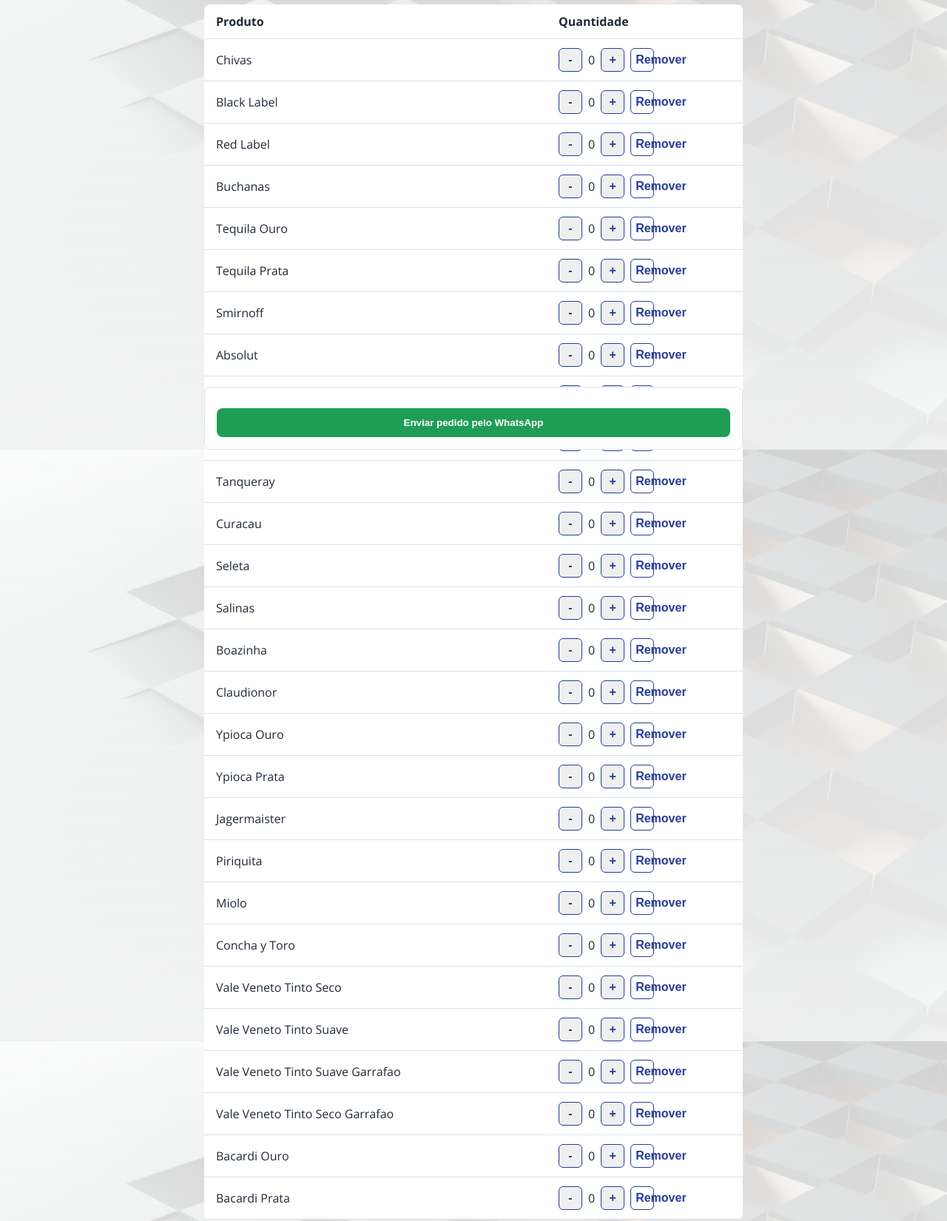
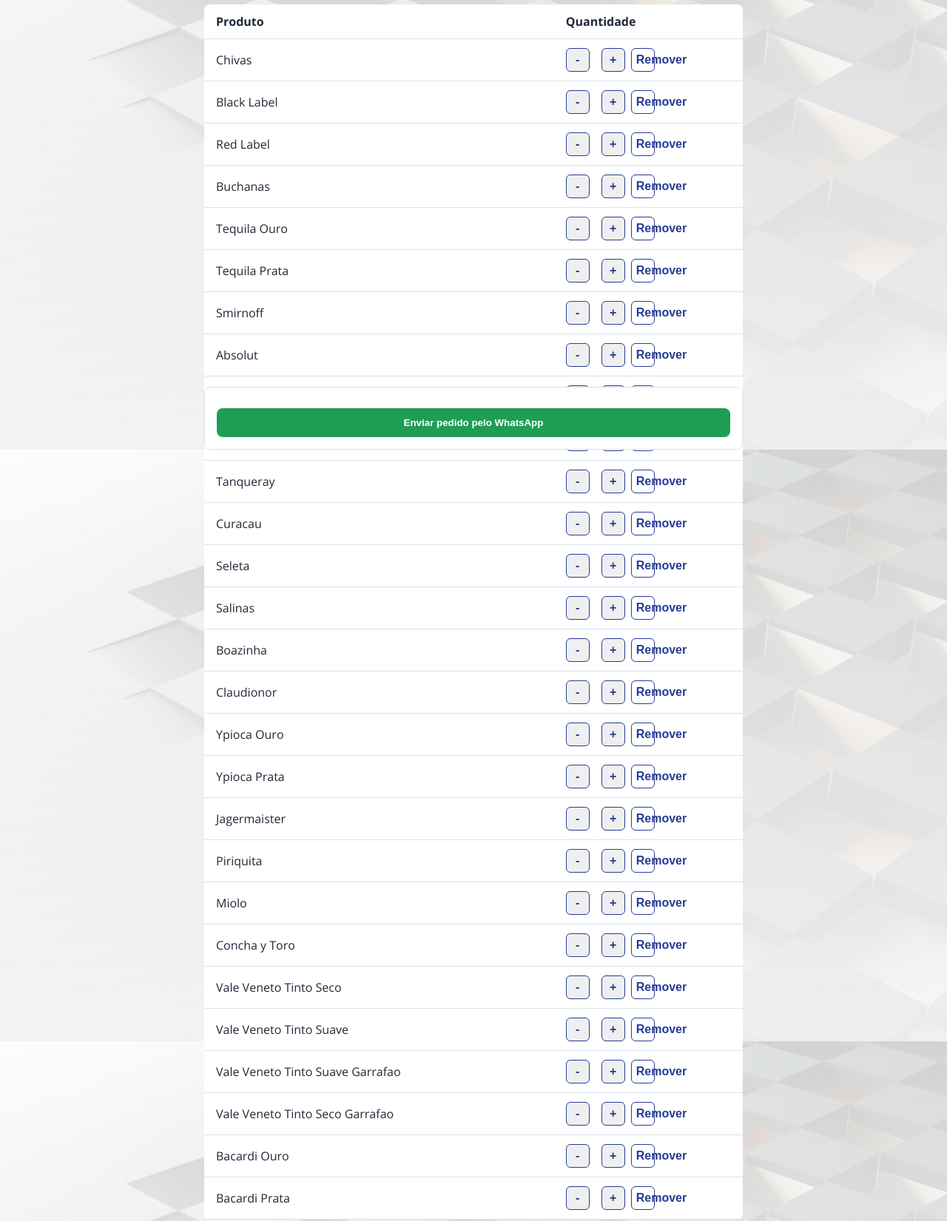
Before and after one commit to alexromacho/portifolho, a plain HTML site: page vero.html in a window 1280 px wide. Shown: the part 192-1843 px from the top of the page at 74% size. Drawn offline with nearby package versions, Linux system fonts and the light colour scheme; a web font is replaced by a local one.

Commit message:
Remove zeros iniciais das quantidades

```diff
--- a/assets.css/style.css
+++ b/assets.css/style.css
@@ -250,6 +250,8 @@
     color: #b42318;
     cursor: pointer;
     font-weight: 700;
+    height: auto;
+    width: auto;
 }
 
 .pedido {
--- a/java.js
+++ b/java.js
@@ -112,7 +112,7 @@
     const controle = botao.closest(".qty");
     const botoes = Array.from(controle.querySelectorAll("button"));
     const valor = controle.querySelector("span");
-    const atual = Number(valor.textContent);
+    const atual = Number(valor.textContent) || 0;
 
     if (botao === botoes[0]) {
         valor.textContent = Math.max(0, atual - 1);
@@ -148,7 +148,7 @@
     }
 
     itemInput.value = "";
-    quantidadeInput.value = "0";
+    quantidadeInput.value = "";
     itemInput.focus();
 }
 
--- a/service-worker.js
+++ b/service-worker.js
@@ -1,4 +1,4 @@
-const CACHE_NAME = "pedidos-fornecedores-v1";
+const CACHE_NAME = "pedidos-fornecedores-v2";
 const ARQUIVOS = [
     "./",
     "./index.html",
--- a/vero.html
+++ b/vero.html
@@ -35,34 +35,34 @@
                     </tr>
                 </thead>
                 <tbody>
-                    <tr data-produto="Chivas"><td>Chivas</td><td><div class="qty"><button type="button">-</button><span>0</span><button type="button">+</button></div></td></tr>
-                    <tr data-produto="Black Label"><td>Black Label</td><td><div class="qty"><button type="button">-</button><span>0</span><button type="button">+</button></div></td></tr>
-                    <tr data-produto="Red Label"><td>Red Label</td><td><div class="qty"><button type="button">-</button><span>0</span><button type="button">+</button></div></td></tr>
-                    <tr data-produto="Buchanas"><td>Buchanas</td><td><div class="qty"><button type="button">-</button><span>0</span><button type="button">+</button></div></td></tr>
-                    <tr data-produto="Tequila Ouro"><td>Tequila Ouro</td><td><div class="qty"><button type="button">-</button><span>0</span><button type="button">+</button></div></td></tr>
-                    <tr data-produto="Tequila Prata"><td>Tequila Prata</td><td><div class="qty"><button type="button">-</button><span>0</span><button type="button">+</button></div></td></tr>
-                    <tr data-produto="Smirnoff"><td>Smirnoff</td><td><div class="qty"><button type="button">-</button><span>0</span><button type="button">+</button></div></td></tr>
-                    <tr data-produto="Absolut"><td>Absolut</td><td><div class="qty"><button type="button">-</button><span>0</span><button type="button">+</button></div></td></tr>
-                    <tr data-produto="Ice"><td>Ice</td><td><div class="qty"><button type="button">-</button><span>0</span><button type="button">+</button></div></td></tr>
-                    <tr data-produto="Curacau Blue"><td>Curacau Blue</td><td><div class="qty"><button type="button">-</button><span>0</span><button type="button">+</button></div></td></tr>
-                    <tr data-produto="Tanqueray"><td>Tanqueray</td><td><div class="qty"><button type="button">-</button><span>0</span><button type="button">+</button></div></td></tr>
-                    <tr data-produto="Curacau"><td>Curacau</td><td><div class="qty"><button type="button">-</button><span>0</span><button type="button">+</button></div></td></tr>
-                    <tr data-produto="Seleta"><td>Seleta</td><td><div class="qty"><button type="button">-</button><span>0</span><button type="button">+</button></div></td></tr>
-                    <tr data-produto="Salinas"><td>Salinas</td><td><div class="qty"><button type="button">-</button><span>0</span><button type="button">+</button></div></td></tr>
-                    <tr data-produto="Boazinha"><td>Boazinha</td><td><div class="qty"><button type="button">-</button><span>0</span><button type="button">+</button></div></td></tr>
-                    <tr data-produto="Claudionor"><td>Claudionor</td><td><div class="qty"><button type="button">-</button><span>0</span><button type="button">+</button></div></td></tr>
-                    <tr data-produto="Ypioca Ouro"><td>Ypioca Ouro</td><td><div class="qty"><button type="button">-</button><span>0</span><button type="button">+</button></div></td></tr>
-                    <tr data-produto="Ypioca Prata"><td>Ypioca Prata</td><td><div class="qty"><button type="button">-</button><span>0</span><button type="button">+</button></div></td></tr>
-                    <tr data-produto="Jagermaister"><td>Jagermaister</td><td><div class="qty"><button type="button">-</button><span>0</span><button type="button">+</button></div></td></tr>
-                    <tr data-produto="Piriquita"><td>Piriquita</td><td><div class="qty"><button type="button">-</button><span>0</span><button type="button">+</button></div></td></tr>
-                    <tr data-produto="Miolo"><td>Miolo</td><td><div class="qty"><button type="button">-</button><span>0</span><button type="button">+</button></div></td></tr>
-                    <tr data-produto="Concha y Toro"><td>Concha y Toro</td><td><div class="qty"><button type="button">-</button><span>0</span><button type="button">+</button></div></td></tr>
-                    <tr data-produto="Vale Veneto Tinto Seco"><td>Vale Veneto Tinto Seco</td><td><div class="qty"><button type="button">-</button><span>0</span><button type="button">+</button></div></td></tr>
-                    <tr data-produto="Vale Veneto Tinto Suave"><td>Vale Veneto Tinto Suave</td><td><div class="qty"><button type="button">-</button><span>0</span><button type="button">+</button></div></td></tr>
-                    <tr data-produto="Vale Veneto Tinto Suave Garrafao"><td>Vale Veneto Tinto Suave Garrafao</td><td><div class="qty"><button type="button">-</button><span>0</span><button type="button">+</button></div></td></tr>
-                    <tr data-produto="Vale Veneto Tinto Seco Garrafao"><td>Vale Veneto Tinto Seco Garrafao</td><td><div class="qty"><button type="button">-</button><span>0</span><button type="button">+</button></div></td></tr>
-                    <tr data-produto="Bacardi Ouro"><td>Bacardi Ouro</td><td><div class="qty"><button type="button">-</button><span>0</span><button type="button">+</button></div></td></tr>
-                    <tr data-produto="Bacardi Prata"><td>Bacardi Prata</td><td><div class="qty"><button type="button">-</button><span>0</span><button type="button">+</button></div></td></tr>
+                    <tr data-produto="Chivas"><td>Chivas</td><td><div class="qty"><button type="button">-</button><span></span><button type="button">+</button></div></td></tr>
+                    <tr data-produto="Black Label"><td>Black Label</td><td><div class="qty"><button type="button">-</button><span></span><button type="button">+</button></div></td></tr>
+                    <tr data-produto="Red Label"><td>Red Label</td><td><div class="qty"><button type="button">-</button><span></span><button type="button">+</button></div></td></tr>
+                    <tr data-produto="Buchanas"><td>Buchanas</td><td><div class="qty"><button type="button">-</button><span></span><button type="button">+</button></div></td></tr>
+                    <tr data-produto="Tequila Ouro"><td>Tequila Ouro</td><td><div class="qty"><button type="button">-</button><span></span><button type="button">+</button></div></td></tr>
+                    <tr data-produto="Tequila Prata"><td>Tequila Prata</td><td><div class="qty"><button type="button">-</button><span></span><button type="button">+</button></div></td></tr>
+                    <tr data-produto="Smirnoff"><td>Smirnoff</td><td><div class="qty"><button type="button">-</button><span></span><button type="button">+</button></div></td></tr>
+                    <tr data-produto="Absolut"><td>Absolut</td><td><div class="qty"><button type="button">-</button><span></span><button type="button">+</button></div></td></tr>
+                    <tr data-produto="Ice"><td>Ice</td><td><div class="qty"><button type="button">-</button><span></span><button type="button">+</button></div></td></tr>
+                    <tr data-produto="Curacau Blue"><td>Curacau Blue</td><td><div class="qty"><button type="button">-</button><span></span><button type="button">+</button></div></td></tr>
+                    <tr data-produto="Tanqueray"><td>Tanqueray</td><td><div class="qty"><button type="button">-</button><span></span><button type="button">+</button></div></td></tr>
+                    <tr data-produto="Curacau"><td>Curacau</td><td><div class="qty"><button type="button">-</button><span></span><button type="button">+</button></div></td></tr>
+                    <tr data-produto="Seleta"><td>Seleta</td><td><div class="qty"><button type="button">-</button><span></span><button type="button">+</button></div></td></tr>
+                    <tr data-produto="Salinas"><td>Salinas</td><td><div class="qty"><button type="button">-</button><span></span><button type="button">+</button></div></td></tr>
+                    <tr data-produto="Boazinha"><td>Boazinha</td><td><div class="qty"><button type="button">-</button><span></span><button type="button">+</button></div></td></tr>
+                    <tr data-produto="Claudionor"><td>Claudionor</td><td><div class="qty"><button type="button">-</button><span></span><button type="button">+</button></div></td></tr>
+                    <tr data-produto="Ypioca Ouro"><td>Ypioca Ouro</td><td><div class="qty"><button type="button">-</button><span></span><button type="button">+</button></div></td></tr>
+                    <tr data-produto="Ypioca Prata"><td>Ypioca Prata</td><td><div class="qty"><button type="button">-</button><span></span><button type="button">+</button></div></td></tr>
+                    <tr data-produto="Jagermaister"><td>Jagermaister</td><td><div class="qty"><button type="button">-</button><span></span><button type="button">+</button></div></td></tr>
+                    <tr data-produto="Piriquita"><td>Piriquita</td><td><div class="qty"><button type="button">-</button><span></span><button type="button">+</button></div></td></tr>
+                    <tr data-produto="Miolo"><td>Miolo</td><td><div class="qty"><button type="button">-</button><span></span><button type="button">+</button></div></td></tr>
+                    <tr data-produto="Concha y Toro"><td>Concha y Toro</td><td><div class="qty"><button type="button">-</button><span></span><button type="button">+</button></div></td></tr>
+                    <tr data-produto="Vale Veneto Tinto Seco"><td>Vale Veneto Tinto Seco</td><td><div class="qty"><button type="button">-</button><span></span><button type="button">+</button></div></td></tr>
+                    <tr data-produto="Vale Veneto Tinto Suave"><td>Vale Veneto Tinto Suave</td><td><div class="qty"><button type="button">-</button><span></span><button type="button">+</button></div></td></tr>
+                    <tr data-produto="Vale Veneto Tinto Suave Garrafao"><td>Vale Veneto Tinto Suave Garrafao</td><td><div class="qty"><button type="button">-</button><span></span><button type="button">+</button></div></td></tr>
+                    <tr data-produto="Vale Veneto Tinto Seco Garrafao"><td>Vale Veneto Tinto Seco Garrafao</td><td><div class="qty"><button type="button">-</button><span></span><button type="button">+</button></div></td></tr>
+                    <tr data-produto="Bacardi Ouro"><td>Bacardi Ouro</td><td><div class="qty"><button type="button">-</button><span></span><button type="button">+</button></div></td></tr>
+                    <tr data-produto="Bacardi Prata"><td>Bacardi Prata</td><td><div class="qty"><button type="button">-</button><span></span><button type="button">+</button></div></td></tr>
                 </tbody>
             </table>
 
@@ -76,7 +76,7 @@
 
                 <div class="campo">
                     <label for="quantidadeExtraVero">Quantidade</label>
-                    <input type="number" id="quantidadeExtraVero" name="quantidadeExtra" value="0" min="0">
+                    <input type="number" id="quantidadeExtraVero" name="quantidadeExtra" min="0">
                 </div>
 
                 <button class="botao botao--secundario" type="button" data-add-item>Adicionar item na lista</button>
```
Also changed, not shown: aragua.html (+1 -3 lines), wrEmbalagem.html (+1 -1 lines).
